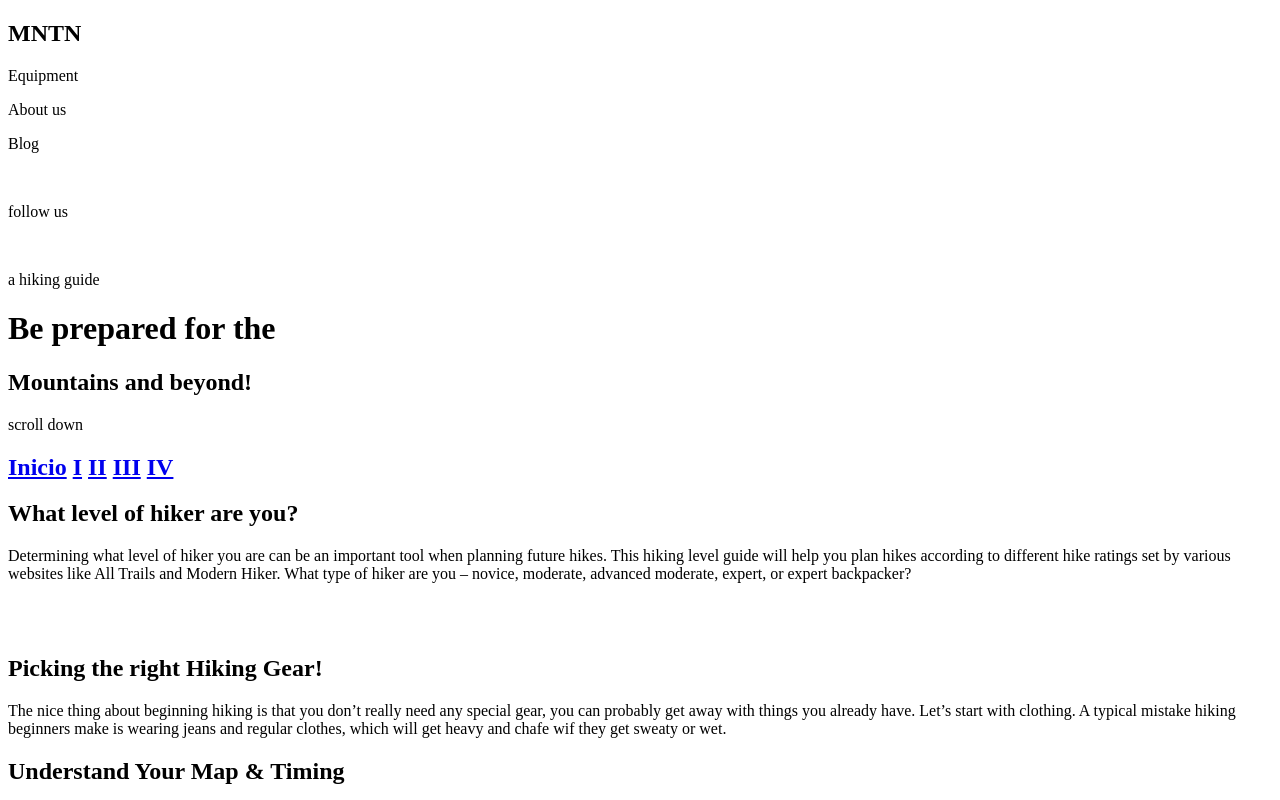
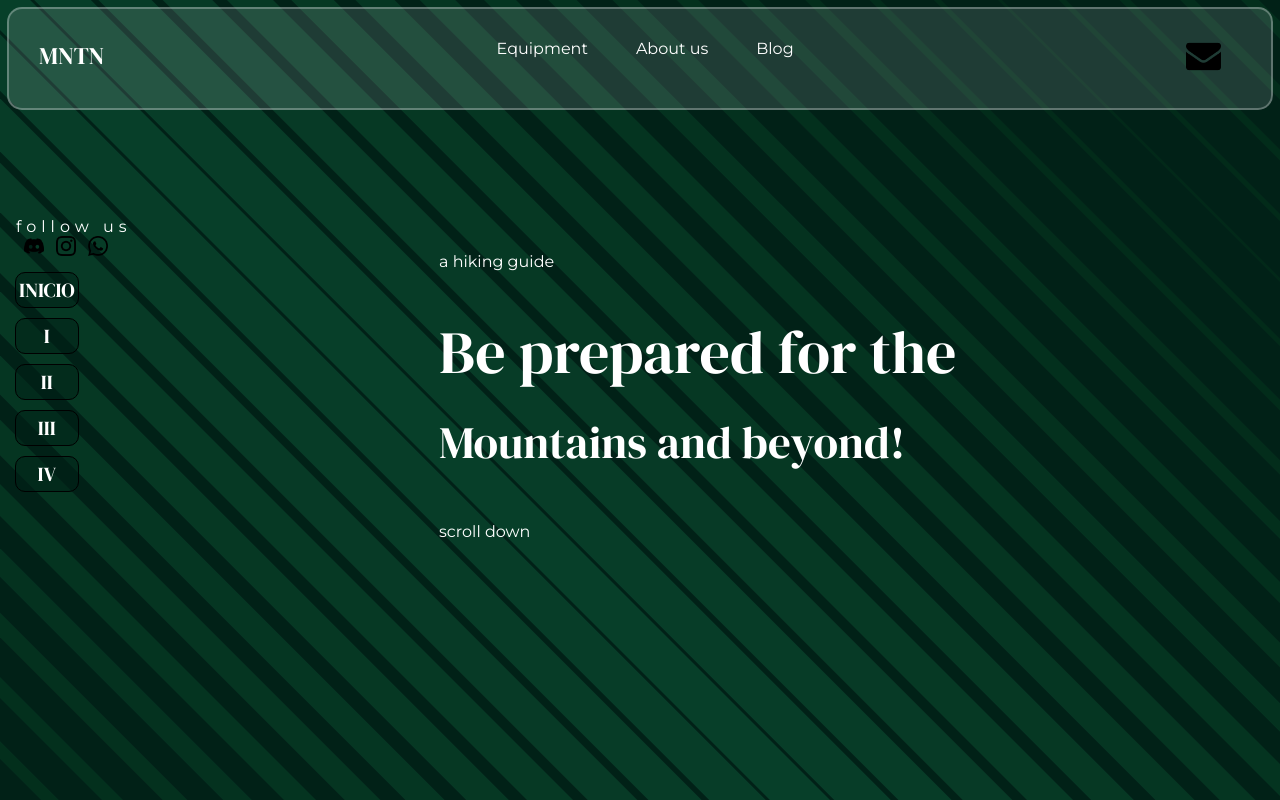
Before and after one commit to t1viktor/landing-page-project, a plain HTML site: page index.html in a window 1280 px wide. Shown: the top 800 px of the page. Drawn offline with Linux system fonts and the light colour scheme; the site is published under a folder, as on GitHub Pages, so addresses that start at the root find nothing; a web font is replaced by a local one.

Commit message:
Add files via upload

```diff
--- a/index.html
+++ b/index.html
@@ -4,10 +4,10 @@
     <meta charset="UTF-8">
     <meta name="viewport" content="width=device-width, initial-scale=1.0">
     <title>Landing Page</title>
-    <link rel="stylesheet" href="/css/font.css">
-    <link rel="stylesheet" href="/css/global.css">
-    <link rel="stylesheet" href="/css/style.css">
-    <link rel="shortcut icon" href="/img/olho-aberto.png" type="image/x-icon">
+    <link rel="stylesheet" href="./css/font.css">
+    <link rel="stylesheet" href="./css/global.css">
+    <link rel="stylesheet" href="./css/style.css">
+    <link rel="shortcut icon" href="./img/olho-aberto.png" type="image/x-icon">
 </head>
 <body>
 
@@ -23,7 +23,7 @@
 
       </div>
 
-      <a href="/conta.html"><img width="35px" src="/img/envelope.png" alt=""></a>
+      <a href="./conta.html"><img width="35px" src="./img/envelope.png" alt=""></a>
 
     </header>
 
@@ -35,9 +35,9 @@
 
        <ul>
 
-           <a href=""><img width="20px" src="/img/discord.png" alt=""></a>
-           <a href=""><img width="20px" src="/img/instagram (1).png" alt=""></a>
-           <a href=""><img width="20px" src="/img/whatsapp (1).png" alt=""></a>
+           <a href=""><img width="20px" src="./img/discord.png" alt=""></a>
+           <a href=""><img width="20px" src="./img/instagram (1).png" alt=""></a>
+           <a href=""><img width="20px" src="./img/whatsapp (1).png" alt=""></a>
 
        </ul>
 
@@ -93,13 +93,13 @@
 
        </div>
 
-      <img src="/img/1.png" alt="">
+      <img src="./img/1.png" alt="">
 
     </section>
 
     <section id="02" >
 
-     <img src="/img/2.png" alt="">
+     <img src="./img/2.png" alt="">
 
      <div>
         <h2>Picking the right Hiking Gear!</h2>
@@ -115,7 +115,7 @@
         <p>To start, print out the hiking guide and map. If it’s raining, throw them in a Zip-Lock bag. Read over the guide, study the map, and have a good idea of what to expect. I like to know what my next landmark is as I hike. For example, I’ll read the guide and know that say, in a mile, I make a right turn at the junction..</p>
       </div>
 
-      <img src="/img/3.png" alt="">
+      <img src="./img/3.png" alt="">
 
 
     </section>
```
Also changed, not shown: conta.html (+9 -9 lines).
